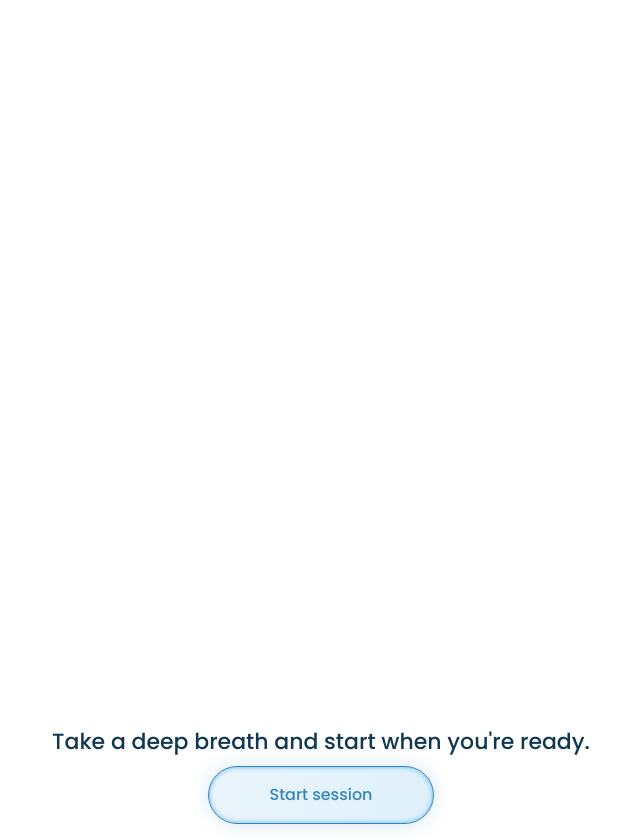
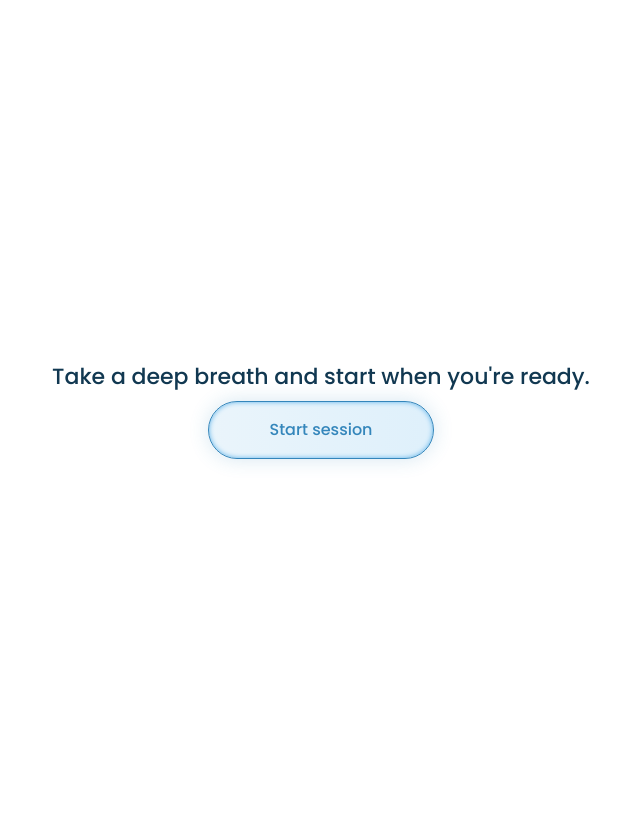
Before and after one commit to VladisIove/three_in_row_123_bot, a Django app: page / in a window 1280 px wide. Shown: the part 41-881 px from the top of the page, without its empty margins (319-959 px from the left). After the commit the page ends 505 px from the top, so only its background shows below. Run offline with Django 5.2, Linux system fonts and the light colour scheme; parts of the project's set-up code (start-up, migrations or seed data) failed here and were passed over; some libraries are stand-ins or nearby versions.

Commit message:
update bg

```diff
--- a/templates/index.html
+++ b/templates/index.html
@@ -160,9 +160,10 @@
 
         .opora{
             margin: 0.5rem auto;
-            height: 45rem;
+            height: 22.188rem;
             width: 100%;
         }
+
 
         .main-text{
             font-family: 'Poppins';
```
